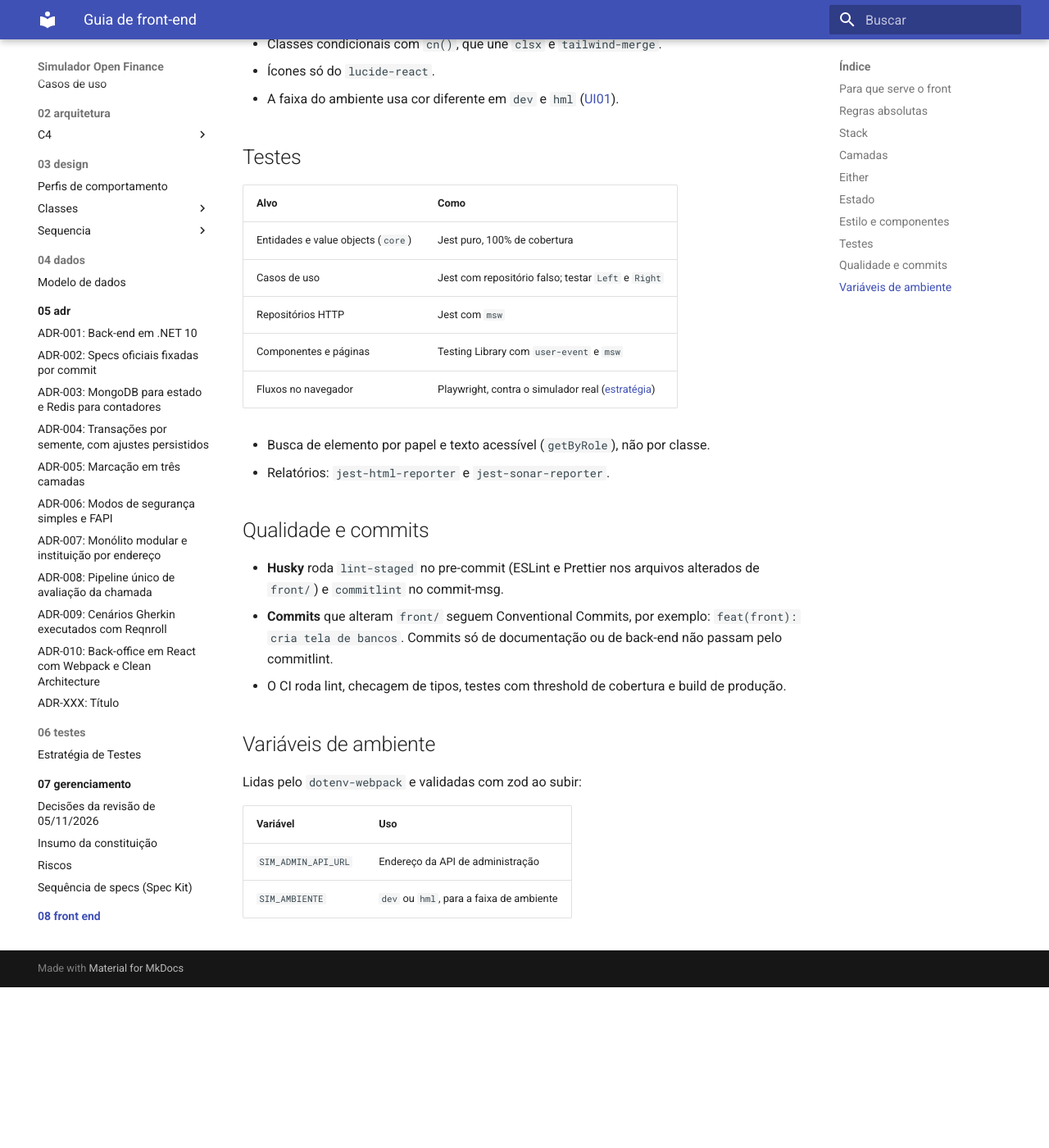
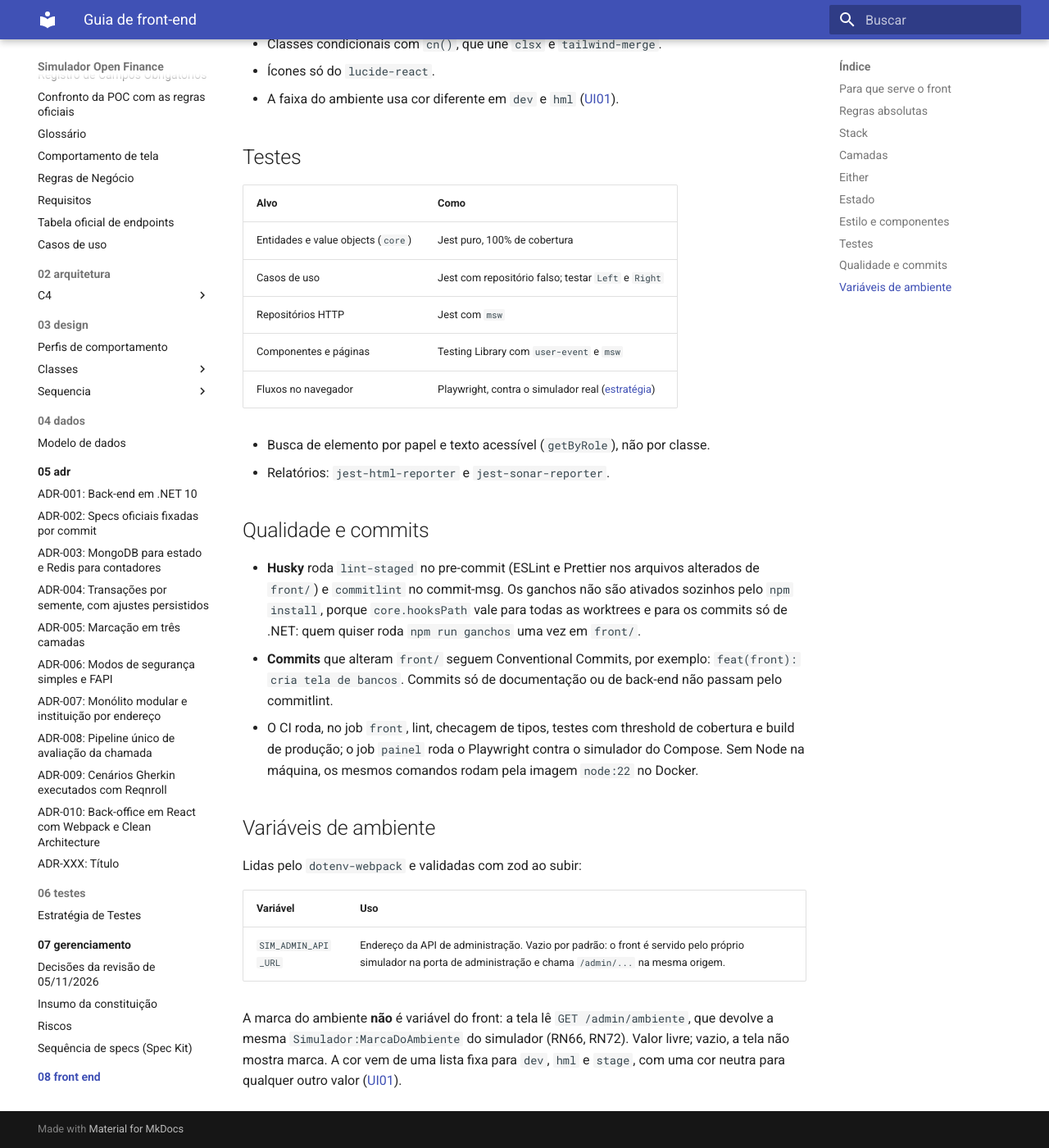
Before and after one commit to marcelosotto/open-finance-simulator, an MkDocs documentation site: the page built from docs/08-front-end/README.md, in a window 1280 px wide and 1400 px high, scrolled down 3351 px. Shown: the whole window at 82% size. Built offline with MkDocs 1.6.1 and Material for MkDocs 9.7.7, drawn with Linux system fonts in a browser that asks for light colours; before the commit the page ends 4555 px from its top, so only the background shows below that.

Commit message:
Registra as respostas da 010 nos docs e na spec
Marcelo aprovou a opção A de Q1 a Q10. Marca lida da administração,
vencedora de cenário pela administração, Husky sem ativação automática.

Co-Authored-By: Claude Opus 5.5 <noreply@anthropic.com>

```diff
--- a/docs/08-front-end/README.md
+++ b/docs/08-front-end/README.md
@@ -110,14 +110,15 @@ export class CriarInstituicao {
 - Relatórios: `jest-html-reporter` e `jest-sonar-reporter`.
 
 ## Qualidade e commits
-- **Husky** roda `lint-staged` no pre-commit (ESLint e Prettier nos arquivos alterados de `front/`) e `commitlint` no commit-msg.
+- **Husky** roda `lint-staged` no pre-commit (ESLint e Prettier nos arquivos alterados de `front/`) e `commitlint` no commit-msg. Os ganchos não são ativados sozinhos pelo `npm install`, porque `core.hooksPath` vale para todas as worktrees e para os commits só de .NET: quem quiser roda `npm run ganchos` uma vez em `front/`.
 - **Commits** que alteram `front/` seguem Conventional Commits, por exemplo: `feat(front): cria tela de bancos`. Commits só de documentação ou de back-end não passam pelo commitlint.
-- O CI roda lint, checagem de tipos, testes com threshold de cobertura e build de produção.
+- O CI roda, no job `front`, lint, checagem de tipos, testes com threshold de cobertura e build de produção; o job `painel` roda o Playwright contra o simulador do Compose. Sem Node na máquina, os mesmos comandos rodam pela imagem `node:22` no Docker.
 
 ## Variáveis de ambiente
 Lidas pelo `dotenv-webpack` e validadas com zod ao subir:
 
 | Variável | Uso |
 |---|---|
-| `SIM_ADMIN_API_URL` | Endereço da API de administração |
-| `SIM_AMBIENTE` | `dev` ou `hml`, para a faixa de ambiente |
+| `SIM_ADMIN_API_URL` | Endereço da API de administração. Vazio por padrão: o front é servido pelo próprio simulador na porta de administração e chama `/admin/...` na mesma origem. |
+
+A marca do ambiente **não** é variável do front: a tela lê `GET /admin/ambiente`, que devolve a mesma `Simulador:MarcaDoAmbiente` do simulador (RN66, RN72). Valor livre; vazio, a tela não mostra marca. A cor vem de uma lista fixa para `dev`, `hml` e `stage`, com uma cor neutra para qualquer outro valor ([UI01](../01-requisitos/interface.md#ui01)).
```
Also changed, not shown: docs/01-requisitos/interface.md (+2 -2 lines), specs/010-back-office/checklists/requirements.md (+3 -3 lines), specs/010-back-office/perguntas.md (+3 -1 lines), specs/010-back-office/spec.md (+15 -2 lines).
